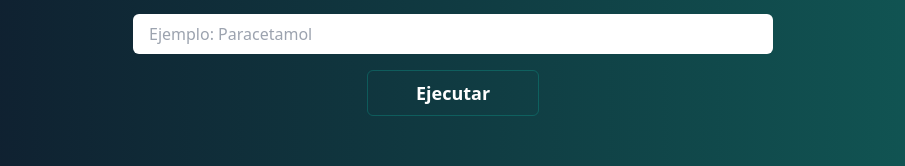
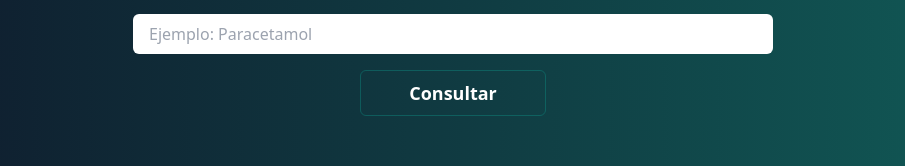
Before and after one commit to manucabral/medinfo, a React (Vite) app: page / in a window 1280 px wide. Shown: the part 375-541 px from the top of the page, without its empty margins (187-1092 px from the left). Built offline with nearby package versions, Linux system fonts and the light colour scheme; no server answers.

Commit message:
fix: empty prompt

```diff
--- a/src/components/Form.jsx
+++ b/src/components/Form.jsx
@@ -8,6 +8,11 @@ export default function Form() {
 
     const handleGenerate = async () => {
         try {
+            // only generate 10 times per day for free
+            // check ip address to see if it's the same user
+            // check if the user has already generated 10 times
+            // if so, return an error message
+            if (!prompt) return setData('Por favor, ingresa el nombre del medicamento o producto que deseas conocer.')
             setLoading(true)
             const res = await openai.createCompletion({
                 prompt: `Que es ${prompt}, solo responde con una oración.`,
@@ -39,10 +44,10 @@ export default function Form() {
                 type="button"
                 onClick={handleGenerate}
             >
-                Ejecutar
+                Consultar
             </button>
             {loading ? (
-                <p className="mt-4 text-white">Cargando...</p>
+                <p className="mt-4 text-white">Cargando tu consulta...</p>
             ) : (
                 data &&
                 <p className="lg:w-1/2 px-2 py-2 mt-6 text-center text-white bg-cyan-900/40 rounded-md border border-cyan-600">
```
